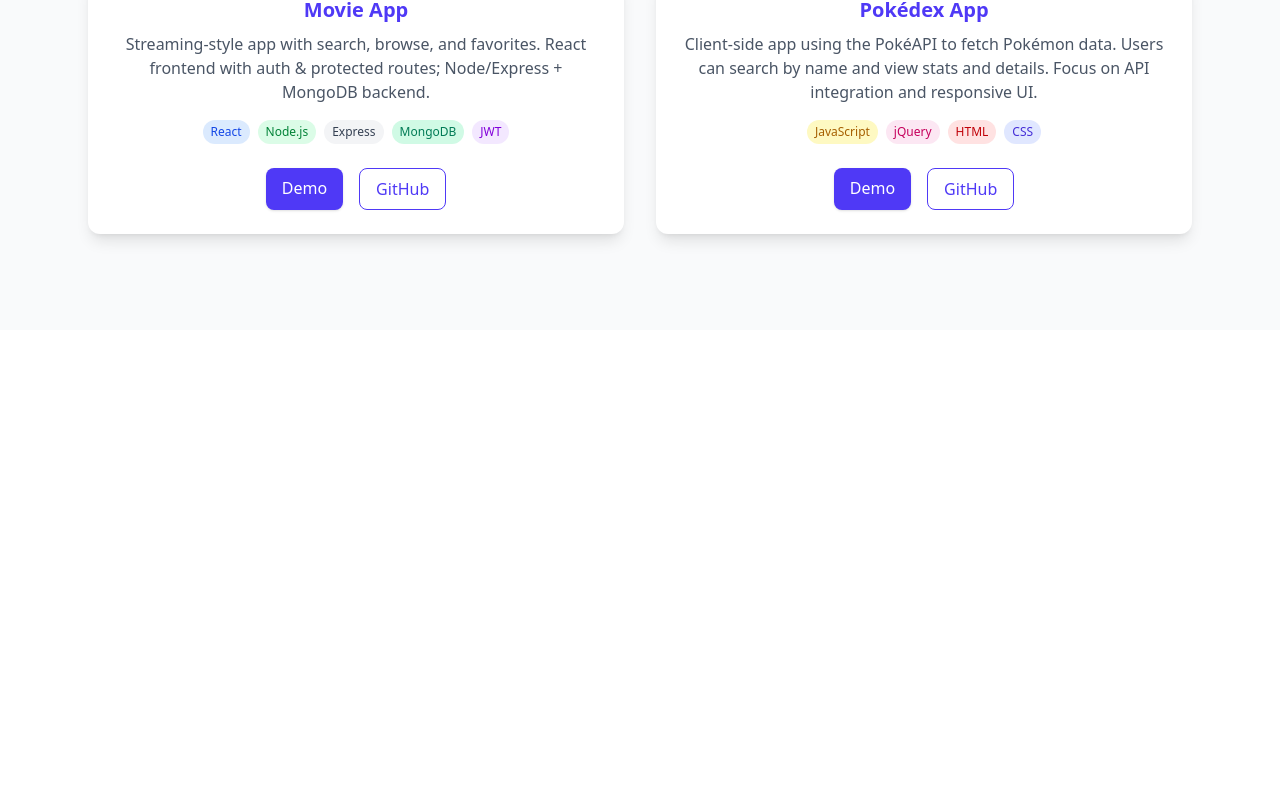
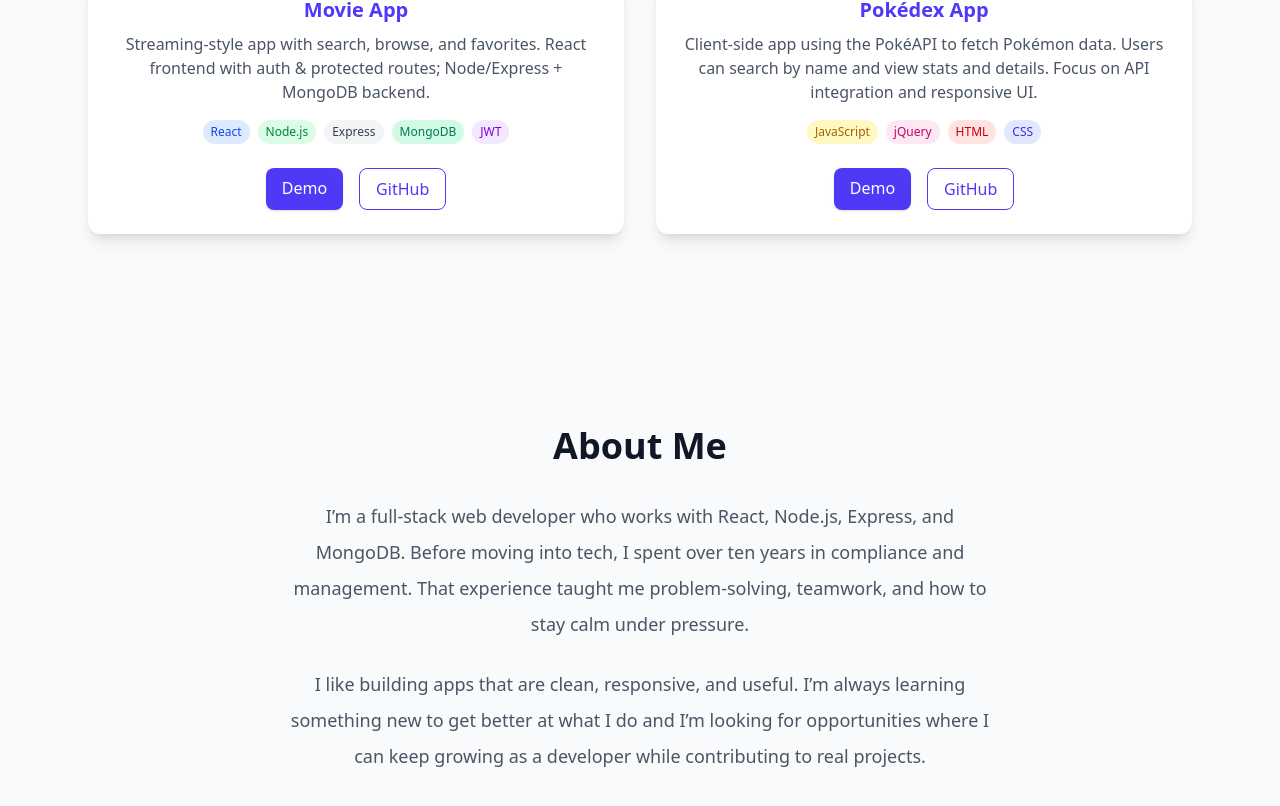
Before and after one commit to urenami/portfolio-tailwind, a React (Vite) app: page / in a window 1280 px wide. Shown: the part 1088-1894 px from the top of the page. Before the commit the page ends 1418 px from the top, so only its background shows below. Built offline with nearby package versions, Linux system fonts and the light colour scheme.

Commit message:
Add About Me section with career background and goals

```diff
--- a/src/App.jsx
+++ b/src/App.jsx
@@ -1,6 +1,7 @@
 import Navbar from "./components/Navbar";
 import Hero from "./components/Hero";
 import Projects from "./components/projects";
+import About from "./components/About";
 
 function App() {
   return (
@@ -8,6 +9,7 @@ function App() {
       <Navbar />
       <Hero />
       <Projects/>
+      <About/>
     </div>
   );
 }
--- /dev/null
+++ b/src/components/About.jsx
@@ -0,0 +1,28 @@
+export default function About() {
+  return (
+    <section id="about" className="py-24 bg-gray-50 dark:bg-gray-900">
+      <div className="max-w-3xl mx-auto px-6 text-center">
+        <h2
+          className="text-4xl font-bold text-gray-900 dark:text-white mb-8
+                     dark:drop-shadow-[0_0_6px_rgba(255,255,255,0.5)]"
+        >
+          About Me
+        </h2>
+
+        <p className="text-lg text-gray-600 dark:text-gray-300 leading-loose mb-6">
+          I’m a full-stack web developer who works with React, Node.js,
+          Express, and MongoDB. Before moving into tech, I spent over ten
+          years in compliance and management. That experience taught me
+          problem-solving, teamwork, and how to stay calm under pressure.
+        </p>
+
+        <p className="text-lg text-gray-600 dark:text-gray-300 leading-loose">
+          I like building apps that are clean, responsive, and useful. I’m
+          always learning something new to get better at what I do and I’m
+          looking for opportunities where I can keep growing as a developer
+          while contributing to real projects.
+        </p>
+      </div>
+    </section>
+  );
+}
```
